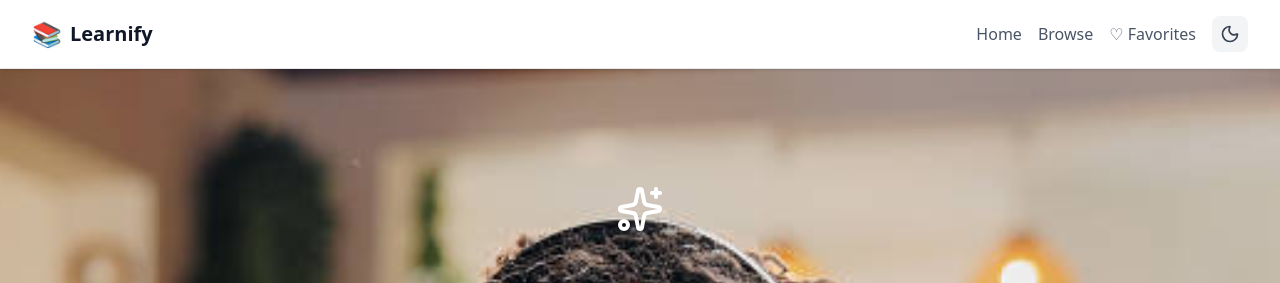
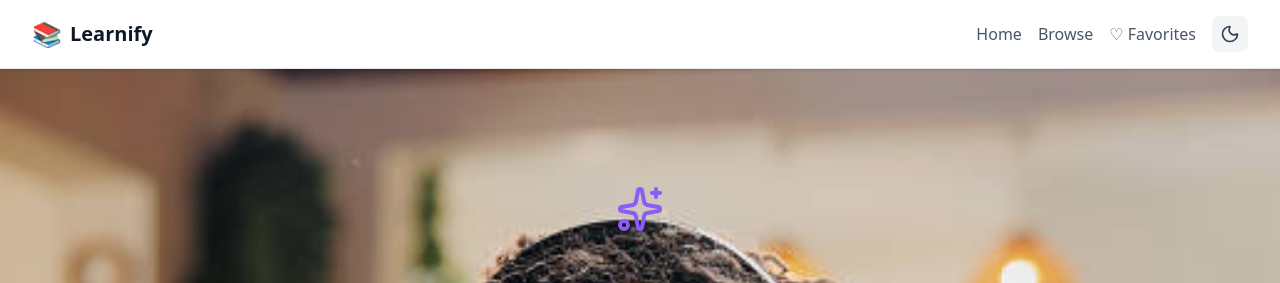
Before and after one commit to Sdboot/Learnify, a SvelteKit app: page / in a window 1280 px wide. Shown: the top 283 px of the page. Built offline with nearby package versions, Linux system fonts and the light colour scheme.

Commit message:
Add color animation to hero section sparkle icon

```diff
--- a/src/routes/+page.svelte
+++ b/src/routes/+page.svelte
@@ -2,8 +2,22 @@
 	import { dummyBooks, categories } from '$lib/data/books';
 	import BookCard from '$lib/components/BookCard.svelte';
 	import { Sparkles, BookOpen, Heart, Zap } from 'lucide-svelte';
+	import { onMount } from 'svelte';
 
 	const featuredBooks = dummyBooks.slice(0, 6);
+
+	const colors = ['#fbbf24', '#ec4899', '#8b5cf6', '#3b82f6', '#10b981', '#f97316', '#ef4444'];
+	let currentColorIndex = 0;
+	let sparkleColor = colors[0];
+
+	onMount(() => {
+		const interval = setInterval(() => {
+			currentColorIndex = (currentColorIndex + 1) % colors.length;
+			sparkleColor = colors[currentColorIndex];
+		}, 500);
+
+		return () => clearInterval(interval);
+	});
 </script>
 
 <style>
@@ -22,7 +36,7 @@
 	<section class="hero-section relative text-white py-20 sm:py-16 md:py-24 lg:py-32 overflow-hidden min-h-screen">		<!-- Content -->
 		<div class="relative max-w-7xl mx-auto px-3 sm:px-4 md:px-6 lg:px-8 text-center">
 			<div class="flex justify-center mb-3 sm:mb-4 animate-bounce">
-				<Sparkles size={32} class="sm:w-12 sm:h-12" />
+				<Sparkles size={32} class="sm:w-12 sm:h-12" style="color: {sparkleColor};" />
 			</div>
 			<h1 class="text-3xl sm:text-4xl md:text-5xl lg:text-6xl font-bold mb-4 sm:mb-6 leading-tight pt-16 sm:pt-10 md:pt-12">
 				Welcome to <span class="bg-white text-transparent bg-clip-text">Learnify</span>
```
